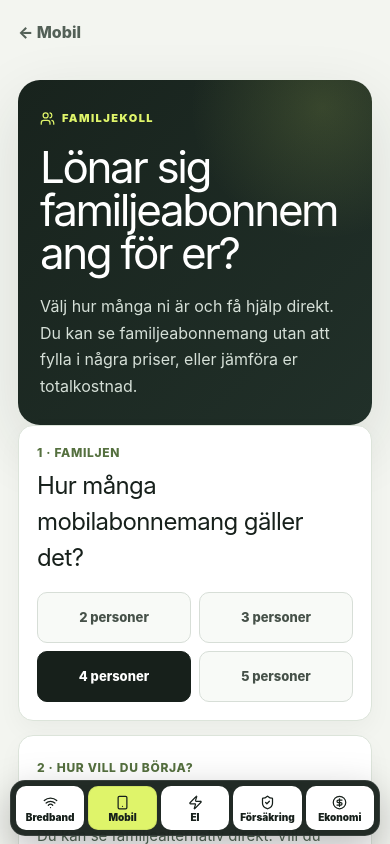
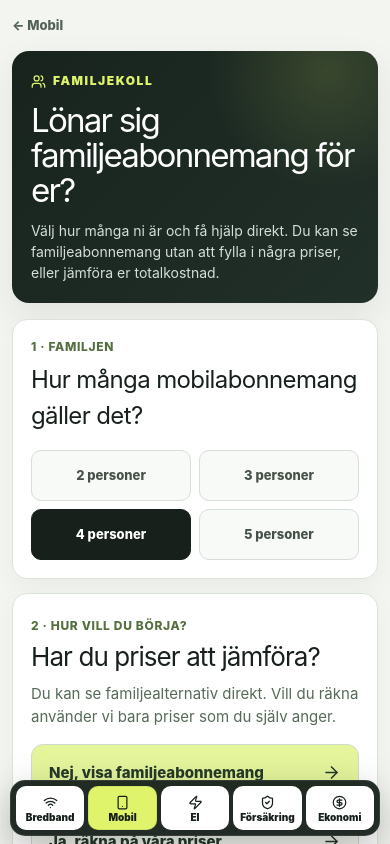
Before and after one commit to arvidlandin-cpu/sankkostnaden, a Next.js app: page /mobil/lonar-sig-familjeabonnemang in a window 390 px wide. Shown: the top 844 px of the page. Built offline with nearby package versions, Linux system fonts and the light colour scheme.

Commit message:
Give mobile-family landing comfortable max-width and compact hero

```diff
--- a/styles/TrafficTools.module.css
+++ b/styles/TrafficTools.module.css
@@ -240,3 +240,19 @@
 @media(max-width:760px){
   .hero{padding:28px 22px 26px;border-radius:22px}
 }
+
+/* FamilyMobile UX: the calculator belongs to a readable content column,
+   not a full-window spreadsheet. Keep this isolated from other tools. */
+.familyPage{padding-top:20px}
+.familyPage .back{max-width:920px;margin-bottom:15px;font-size:13px}
+.familyPage .hero{max-width:920px;box-sizing:border-box;margin:0 auto 16px;padding:26px 30px;border-radius:19px;box-shadow:0 14px 36px rgba(25,38,29,.085)}
+.familyPage .hero h1{font-size:clamp(32px,4vw,51px);max-width:740px;line-height:1.07;margin:8px 0 11px}
+.familyPage .hero>span{font-size:12px}
+.familyPage .hero p{font-size:15px;line-height:1.5;max-width:700px;margin:0}
+.familyPage .seoCopy{margin:50px auto}
+@media(max-width:760px){
+ .familyPage{padding:16px 12px 60px}
+ .familyPage .hero{padding:20px 19px;border-radius:17px}
+ .familyPage .hero h1{font-size:clamp(31px,8.5vw,42px)}
+ .familyPage .hero p{font-size:14px}
+}
```
